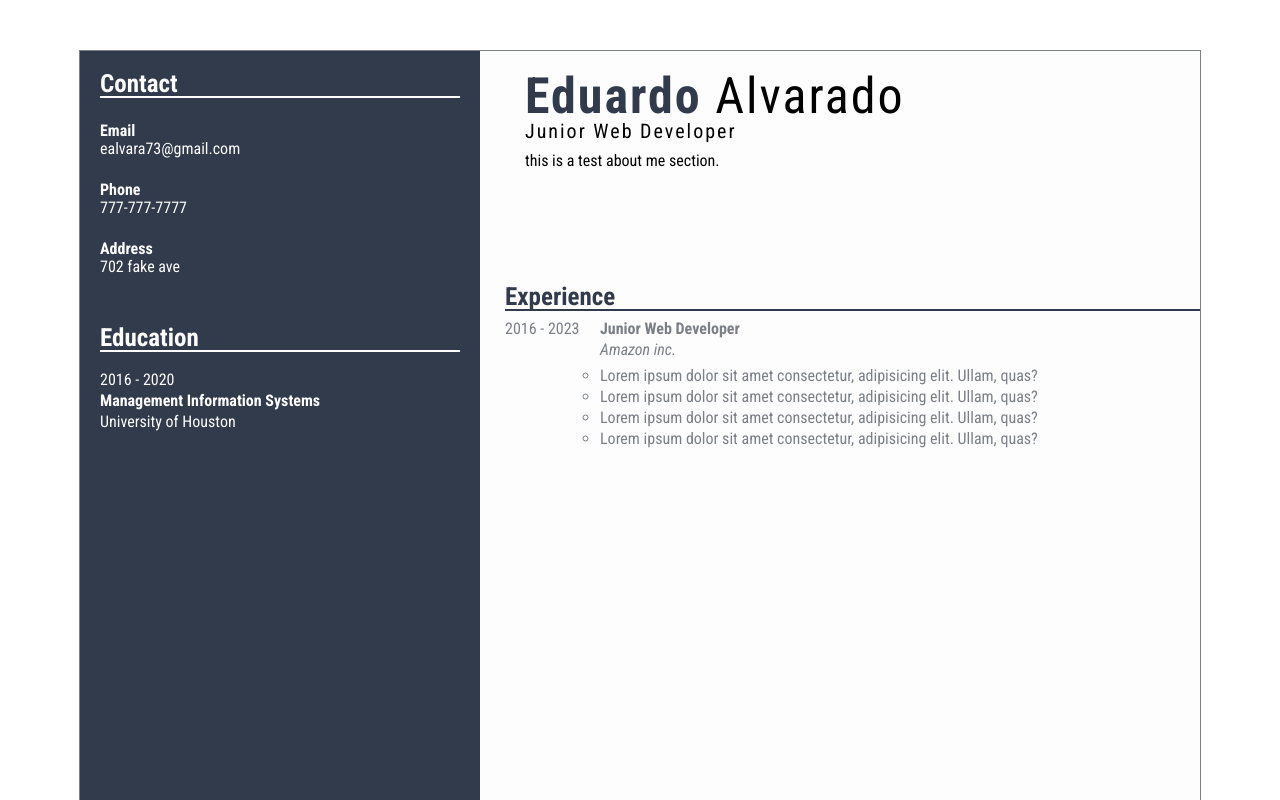
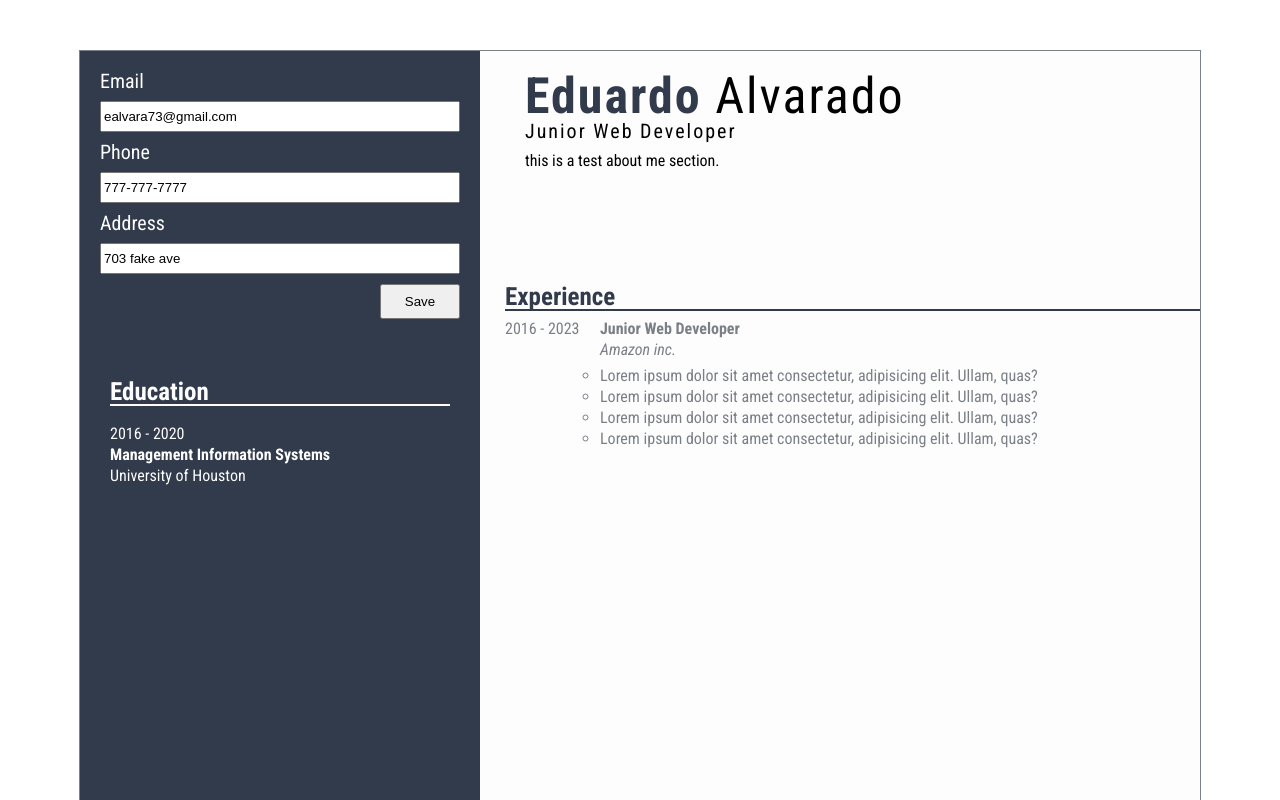
Before and after one commit to ealvara6/cv-project, a React (Create React App) app: page / in a window 1280 px wide. Both pictures are taken after a click on the button 280 px from the left and 173 px from the top of the page. Shown: the top 800 px of the page. Built offline with nearby package versions, Linux system fonts and the light colour scheme.

Commit message:
Add contact form component

```diff
--- /dev/null
+++ b/src/components/ContactForm.jsx
@@ -0,0 +1,66 @@
+import React, { Component } from 'react';
+
+class ContactForm extends Component {
+  constructor(props) {
+    super(props);
+    const {
+      email,
+      phone,
+      address,
+      updateContactForm,
+    } = { ...this.props };
+
+    this.state = ({
+      email,
+      phone,
+      address,
+      updateContactForm,
+    });
+
+    this.updateInput = this.updateInput.bind(this);
+  }
+
+  updateInput(e, input) {
+    switch (input) {
+      case 'email':
+        this.setState({ email: e.target.value });
+        break;
+      case 'phone':
+        this.setState({ phone: e.target.value });
+        break;
+      case 'address':
+        this.setState({ address: e.target.value });
+        break;
+      default:
+        throw new Error();
+    }
+  }
+
+  render() {
+    const {
+      email,
+      phone,
+      address,
+      updateContactForm,
+    } = { ...this.state };
+    return (
+      <form action="" id="contact-form">
+        <div>
+          <label htmlFor="email">Email</label>
+          <input type="text" name="email" id="email" value={email} onChange={(e) => this.updateInput(e, 'email')} />
+        </div>
+        <div>
+          <label htmlFor="phone">Phone</label>
+          <input type="text" name="phone" id="phone" value={phone} onChange={(e) => this.updateInput(e, 'phone')} />
+        </div>
+        <div>
+          <label htmlFor="address">Address</label>
+          <input type="text" name="address" id="address" value={address} onChange={(e) => this.updateInput(e, 'address')} />
+        </div>
+        <button type="button" onClick={() => updateContactForm(email, phone, address)}>Save</button>
+      </form>
+    );
+  }
+}
+
+export default ContactForm;
--- a/src/components/ContactInfo.jsx
+++ b/src/components/ContactInfo.jsx
@@ -2,23 +2,29 @@ import React, { Component } from 'react';
 
 class ContactInfo extends Component {
   render() {
+    const {
+      email,
+      phone,
+      address,
+      openContactForm,
+    } = { ...this.props };
     return (
-      <div id="contact-info">
+      <div id="contact-info" onClick={openContactForm} onKeyDown={openContactForm} role="button" tabIndex={0}>
         <div className="header">
           <div>Contact</div>
           <div className="line" />
         </div>
         <div className="info">
           <div className="label">Email </div>
-          <div className="email">ealvara73@gmail.com</div>
+          <div className="email">{email}</div>
         </div>
         <div className="info">
           <div className="label">Phone </div>
-          <div className="phone">777-777-7777</div>
+          <div className="phone">{phone}</div>
         </div>
         <div className="info">
           <div className="label">Address </div>
-          <div className="address">702 fake ave</div>
+          <div className="address">{address}</div>
         </div>
       </div>
     );
--- a/src/components/SideSection.jsx
+++ b/src/components/SideSection.jsx
@@ -1,13 +1,67 @@
 import React, { Component } from 'react';
 import '../styles/SideSection.scss';
 import ContactInfo from './ContactInfo';
+import ContactForm from './ContactForm';
 import SchoolInfo from './SchoolInfo';
 
 class SideSection extends Component {
+  constructor(props) {
+    super(props);
+
+    this.state = ({
+      contact: {
+        viewContactForm: false,
+        email: 'ealvara73@gmail.com',
+        phone: '777-777-7777',
+        address: '703 fake ave',
+      },
+    });
+
+    this.openContactForm = this.openContactForm.bind(this);
+    this.updateContactForm = this.updateContactForm.bind(this);
+  }
+
+  openContactForm() {
+    this.setState((prevState) => ({
+      contact: {
+        ...prevState.contact,
+        viewContactForm: true,
+      },
+    }));
+  }
+
+  updateContactForm(email, phone, address) {
+    this.setState({
+      contact: {
+        viewContactForm: false,
+        email: email === '' ? 'Add your email address here' : email,
+        phone: phone === '' ? 'Add your phone number here' : phone,
+        address: address === '' ? 'Add your home address here' : address,
+      },
+    });
+  }
+
   render() {
+    const { contact } = { ...this.state };
     return (
       <div id="side-section">
-        <ContactInfo />
+        {contact.viewContactForm
+          ? (
+            <ContactForm
+              email={contact.email}
+              phone={contact.phone}
+              address={contact.address}
+              updateContactForm={this.updateContactForm}
+            />
+          )
+          : (
+            <ContactInfo
+              email={contact.email}
+              phone={contact.phone}
+              address={contact.address}
+              openContactForm={this.openContactForm}
+            />
+          )}
         <SchoolInfo />
       </div>
     );
--- a/src/styles/Cv.scss
+++ b/src/styles/Cv.scss
@@ -142,8 +142,6 @@
     grid-column: 3;
     align-self: flex-end;
     justify-self: right;
-    width: 80px;
-    height: 35px;
   }
 }
 
@@ -151,9 +149,16 @@
   display: flex;
   flex-direction: column;
   gap: 4px;
+  label {
+    color: colors.$blue;
+  }
 }
 
 label {
   font-size: 20px;
-  color: colors.$blue;
 }
+
+button {
+  width: 80px;
+  height: 35px;
+}
--- a/src/styles/SideSection.scss
+++ b/src/styles/SideSection.scss
@@ -8,6 +8,10 @@
   background-color: colors.$blue;
   color: colors.$white;
   gap: 50px;
+}
+
+#side-section > div {
+  padding: 10px;
 }
 
 #side-section, #header {
@@ -30,6 +34,32 @@
   }
 }
 
+#contact-info:hover {
+  background-color: rgba($color: colors.$gray, $alpha: 0.4);
+  border-radius: 10px;
+  cursor: pointer;
+}
+
+#contact-form {
+  display: flex;
+  flex-direction: column;
+  gap: 10px;
+
+  input {
+    height: 25px;
+  }
+
+  button {
+    align-self: flex-end;
+  }
+}
+
+#contact-form > div {
+  display: flex;
+  flex-direction: column;
+  gap: 10px;
+}
+
 #school-info {
   display: flex;
   flex-direction: column;
```
